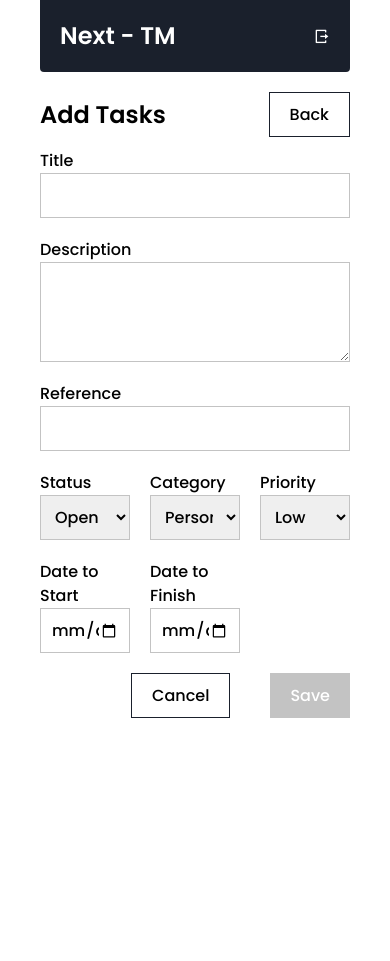
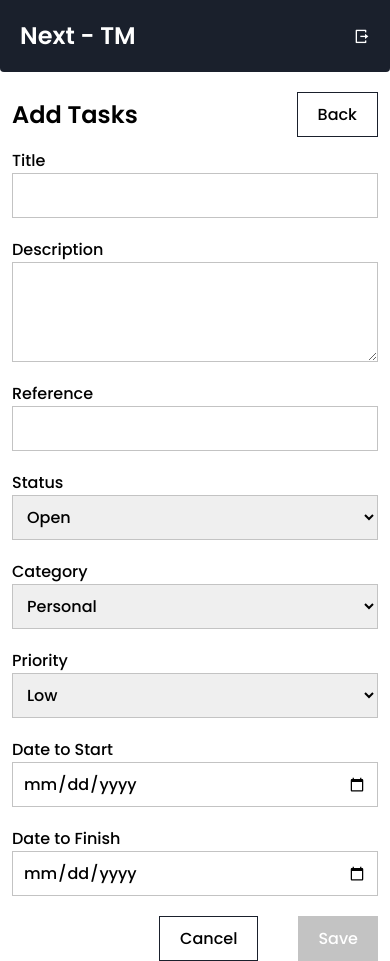
Before and after one commit to biosjuan/nextjstaskmanager, a Next.js app: page /tasks/addtask in a window 390 px wide. Before the commit the page ends 844 px from the top, so only its background shows below. Built offline with nearby package versions, Linux system fonts and the light colour scheme; no server answers.

Commit message:
responsive done

```diff
--- a/src/app/(private)/page.tsx
+++ b/src/app/(private)/page.tsx
@@ -26,7 +26,7 @@ export default async function Home() {
       <h1 className='text-2xl font-semibold text-gray-600'>
         Welcome to Next-Task Manager
       </h1>
-      <div className='grid grid-cols-4 mt-5 gap-5'>
+      <div className='grid grid-cols-1 md:grid-cols-2 lg:grid-cols-4 mt-5 gap-5'>
         <CountCard
           title={'All Tasks'}
           count={dashboardData.totalTasks}
--- a/src/app/(private)/tasks/page.tsx
+++ b/src/app/(private)/tasks/page.tsx
@@ -69,7 +69,7 @@ async function Tasks({ searchParams }: { searchParams: any }) {
             <h1 className='text-xl text-gray-700'>{task.title}</h1>
             <p className='text-gray-500 text-sm'>{task.description}</p>
             <hr />
-            <div className='grid grid-cols-3 gap-5'>
+            <div className='grid grid-cols-2 lg:grid-cols-3 gap-5'>
               {getProperty('Status', task.status)}
               {getProperty('Category', task.category)}
               {getProperty('Start Date', task.dateToStart)}
@@ -86,7 +86,7 @@ async function Tasks({ searchParams }: { searchParams: any }) {
               )}
             </div>
 
-            <div className='flex justify-end gap-5'>
+            <div className='flex justify-end gap-5 mt-5'>
               <DelteTaskButton taskid={task._id || ''} />
               <button className='btn-primary'>
                 <Link href={`/tasks/edittask/?taskid=${task._id}`}>Edit</Link>
--- a/src/app/(public)/login/page.tsx
+++ b/src/app/(public)/login/page.tsx
@@ -32,10 +32,10 @@ function Login() {
   };
 
   return (
-    <div className='bg-primary flex flex-col justify-center items-center h-screen'>
-      <div className='flex flex-col gap-5  bg-white p-5 w-[500px] text-gray-600'>
+    <div className='bg-primary flex flex-col justify-center items-center h-screen lg:p-0 p-5'>
+      <div className='flex flex-col gap-5  bg-white p-5 lg:w-[500px] w=[380px] text-gray-600'>
         <h1 className='text-2xl font-bold uppercase'>
-          <span className='text-primary'>on login</span>
+          <span className='text-primary'>Login</span>
         </h1>
         <hr />
 
--- a/src/app/(public)/register/page.tsx
+++ b/src/app/(public)/register/page.tsx
@@ -31,8 +31,8 @@ function Register() {
   };
 
   return (
-    <div className='bg-primary flex flex-col justify-center items-center h-screen'>
-      <div className='flex flex-col gap-5  bg-white p-5 w-[500px] text-gray-600'>
+    <div className='bg-primary flex flex-col justify-center items-center h-screen lg:p-0 p-5'>
+      <div className='flex flex-col gap-5  bg-white p-5 lg:w-[500px] w=[380px] text-gray-600'>
         <h1 className='text-2xl font-bold uppercase'>
           <span className='text-primary'>Register</span>
         </h1>
--- a/src/components/LayoutProvider.tsx
+++ b/src/components/LayoutProvider.tsx
@@ -59,7 +59,7 @@ function LayoutProvider({ children }: { children: React.ReactNode }) {
 
         {!isPublicRoute ? (
           <div>
-            <div className='mx-10 bg-primary text-white p-5 flex justify-between items-center rounded-b'>
+            <div className='lg:mx-10 bg-primary text-white p-5 flex justify-between items-center rounded-b'>
               <h1
                 className='text-2xl font-bold cursor-pointer'
                 onClick={() => router.push('/')}
@@ -74,7 +74,7 @@ function LayoutProvider({ children }: { children: React.ReactNode }) {
                 ></i>
               </div>
             </div>
-            <div className='h-[85vh] mx-10 mt-5'>{children}</div>
+            <div className='h-[85vh] lg:mx-10 mx-3 mt-5'>{children}</div>
           </div>
         ) : (
           <div>{children}</div>
--- a/src/components/TaskForm.tsx
+++ b/src/components/TaskForm.tsx
@@ -46,7 +46,7 @@ function TaskForm({
           onChange={(e) => setTask({ ...task, reference: e.target.value })}
         />
       </div>
-      <div className='flex flex-col'>
+      <div className='flex flex-col lg:col-span-1 col-span-3'>
         <label htmlFor='status'>Status</label>
         <select
           value={task.status}
@@ -57,7 +57,7 @@ function TaskForm({
           <option value='closed'>Closed</option>
         </select>
       </div>
-      <div className='flex flex-col'>
+      <div className='flex flex-col lg:col-span-1 col-span-3'>
         <label htmlFor='category'>Category</label>
         <select
           value={task.category}
@@ -69,7 +69,7 @@ function TaskForm({
           <option value='others'>Others</option>
         </select>
       </div>
-      <div className='flex flex-col'>
+      <div className='flex flex-col lg:col-span-1 col-span-3'>
         <label htmlFor='priority'>Priority</label>
         <select
           value={task.priority}
@@ -80,7 +80,7 @@ function TaskForm({
           <option value='high'>High</option>
         </select>
       </div>
-      <div className='flex flex-col'>
+      <div className='flex flex-col lg:col-span-1 col-span-3'>
         <label htmlFor='dateToStart'>Date to Start</label>
         <input
           type='date'
@@ -88,7 +88,7 @@ function TaskForm({
           onChange={(e) => setTask({ ...task, dateToStart: e.target.value })}
         />
       </div>
-      <div className='flex flex-col'>
+      <div className='flex flex-col lg:col-span-1 col-span-3'>
         <label htmlFor='dateToFinish'>Date to Finish</label>
         <input
           type='date'
```
